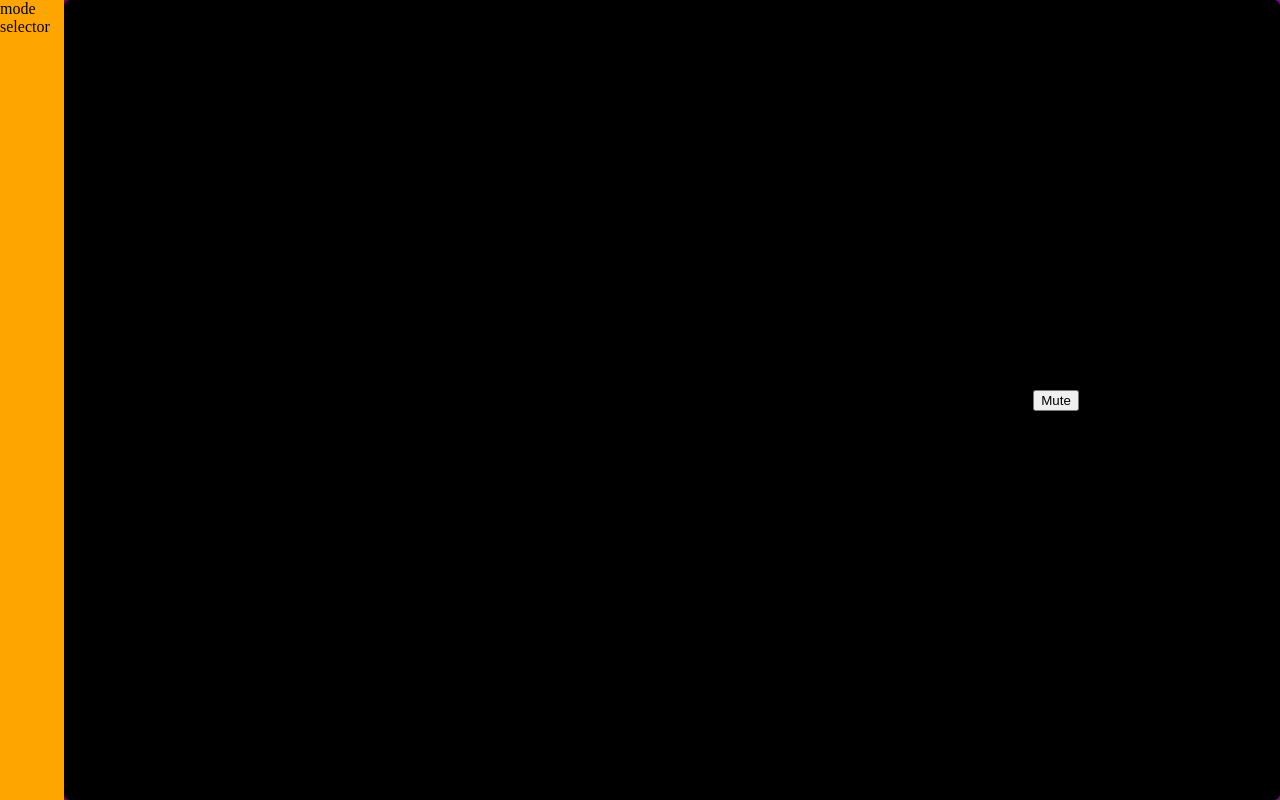
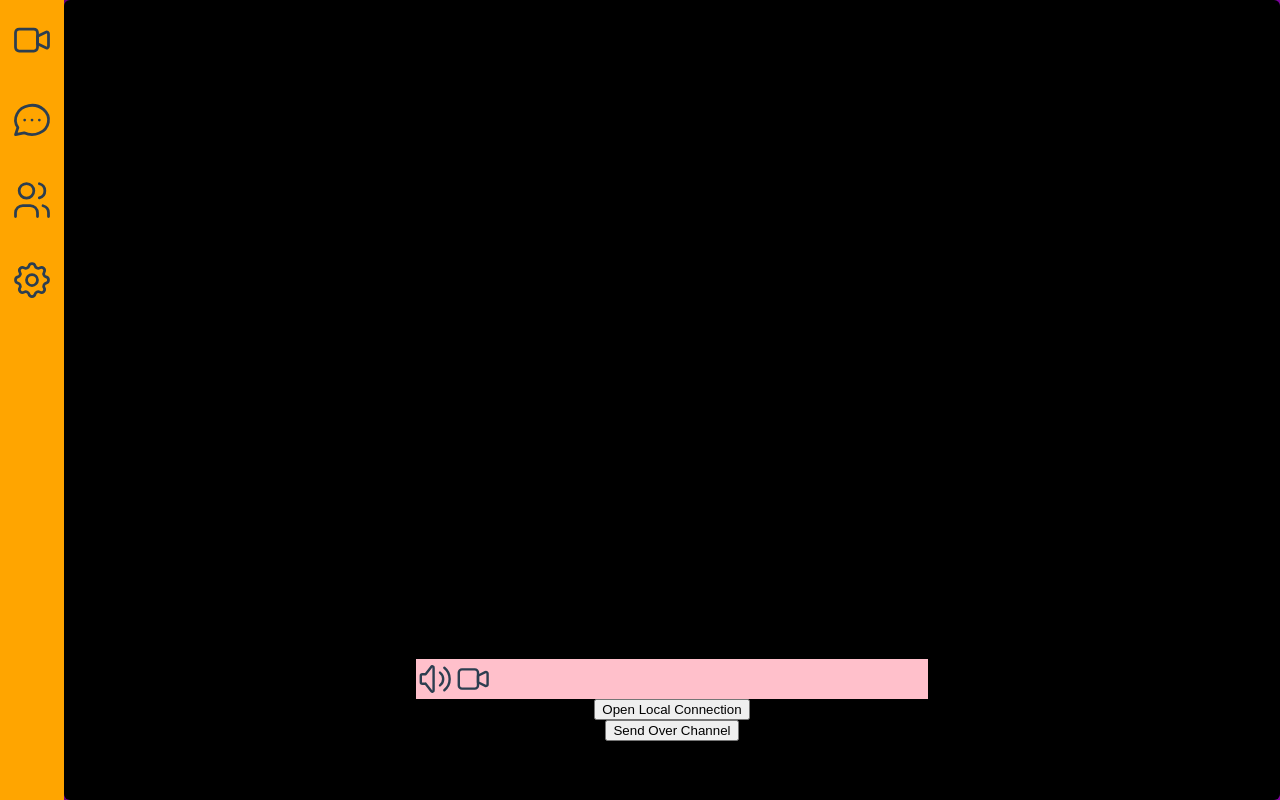
Before and after one commit to gavinbarrett/VPortal, a React app: page /#/user in a window 1280 px wide. Built offline with nearby package versions, Linux system fonts and the light colour scheme; no server answers; the HTML template or start-up script is replaced by a standard one.

Commit message:
Pushing code with paths to deployment SSL keys.

```diff
--- a/package.json
+++ b/package.json
@@ -12,7 +12,9 @@
   "license": "ISC",
   "dependencies": {
     "bcrypt": "^5.0.0",
+    "dotenv": "^8.2.0",
     "express": "^4.17.1",
+    "nodemon": "^2.0.6",
     "pg": "^8.4.2",
     "react": "^17.0.1",
     "react-dom": "^17.0.1",
@@ -20,6 +22,7 @@
     "socket.io": "^3.0.0",
     "socket.io-client": "^3.0.0",
     "ts-loader": "^8.0.9",
+    "twilio": "^3.51.0",
     "typescript": "^4.0.5",
     "webpack": "^5.4.0",
     "webpack-cli": "^4.2.0"
--- a/src/components/UserInterface.tsx
+++ b/src/components/UserInterface.tsx
@@ -3,9 +3,56 @@ import { Navigation } from './Navigation';
 import { VideoClient } from './VideoClient';
 import './sass/UserInterface.scss';
 
+const SettingsButton = () => {
+	return (<div className="modebutton">
+	<svg xmlns="http://www.w3.org/2000/svg" class="icon icon-tabler icon-tabler-settings" width="44" height="44" viewBox="0 0 24 24" stroke-width="1.5" stroke="#2c3e50" fill="none" stroke-linecap="round" stroke-linejoin="round">
+  <path stroke="none" d="M0 0h24v24H0z" fill="none"/>
+  <path d="M10.325 4.317c.426 -1.756 2.924 -1.756 3.35 0a1.724 1.724 0 0 0 2.573 1.066c1.543 -.94 3.31 .826 2.37 2.37a1.724 1.724 0 0 0 1.065 2.572c1.756 .426 1.756 2.924 0 3.35a1.724 1.724 0 0 0 -1.066 2.573c.94 1.543 -.826 3.31 -2.37 2.37a1.724 1.724 0 0 0 -2.572 1.065c-.426 1.756 -2.924 1.756 -3.35 0a1.724 1.724 0 0 0 -2.573 -1.066c-1.543 .94 -3.31 -.826 -2.37 -2.37a1.724 1.724 0 0 0 -1.065 -2.572c-1.756 -.426 -1.756 -2.924 0 -3.35a1.724 1.724 0 0 0 1.066 -2.573c-.94 -1.543 .826 -3.31 2.37 -2.37c1 .608 2.296 .07 2.572 -1.065z" />
+  <circle cx="12" cy="12" r="3" />
+</svg>
+</div>);
+}
+
+const FriendsButton = () => {
+	return (<div className="modebutton">
+	<svg xmlns="http://www.w3.org/2000/svg" class="icon icon-tabler icon-tabler-users" width="44" height="44" viewBox="0 0 24 24" stroke-width="1.5" stroke="#2c3e50" fill="none" stroke-linecap="round" stroke-linejoin="round">
+  <path stroke="none" d="M0 0h24v24H0z" fill="none"/>
+  <circle cx="9" cy="7" r="4" />
+  <path d="M3 21v-2a4 4 0 0 1 4 -4h4a4 4 0 0 1 4 4v2" />
+  <path d="M16 3.13a4 4 0 0 1 0 7.75" />
+  <path d="M21 21v-2a4 4 0 0 0 -3 -3.85" />
+</svg>
+</div>);
+}
+
+const TextChatButton = () => {
+	return (<div className="modebutton">
+	<svg xmlns="http://www.w3.org/2000/svg" class="icon icon-tabler icon-tabler-message-circle-2" width="44" height="44" viewBox="0 0 24 24" stroke-width="1.5" stroke="#2c3e50" fill="none" stroke-linecap="round" stroke-linejoin="round">
+  <path stroke="none" d="M0 0h24v24H0z" fill="none"/>
+  <path d="M3 20l1.3 -3.9a9 8 0 1 1 3.4 2.9l-4.7 1" />
+  <line x1="12" y1="12" x2="12" y2="12.01" />
+  <line x1="8" y1="12" x2="8" y2="12.01" />
+  <line x1="16" y1="12" x2="16" y2="12.01" />
+</svg>
+</div>);
+}
+
+const VideoChatButton = () => {
+	return (<div className="modebutton">
+<svg xmlns="http://www.w3.org/2000/svg" class="icon icon-tabler icon-tabler-video" width="44" height="44" viewBox="0 0 24 24" stroke-width="1.5" stroke="#2c3e50" fill="none" stroke-linecap="round" stroke-linejoin="round">
+  <path stroke="none" d="M0 0h24v24H0z" fill="none"/>
+  <path d="M15 10l4.553 -2.276a1 1 0 0 1 1.447 .894v6.764a1 1 0 0 1 -1.447 .894l-4.553 -2.276v-4z" />
+  <rect x="3" y="6" width="12" height="12" rx="2" />
+</svg>
+</div>);
+}
+
 const ModeSelector = () => {
 	return (<div className="modeselector">
-		{"mode selector"}
+		<VideoChatButton/>
+		<TextChatButton/>
+		<FriendsButton/>
+		<SettingsButton/>
 	</div>);
 }
 
--- a/src/components/VideoClient.tsx
+++ b/src/components/VideoClient.tsx
@@ -2,45 +2,167 @@ import React, { useEffect, useState } from 'react';
 import { io } from 'socket.io-client';
 import './sass/VideoClient.scss';
 
+const DisplayVideo = ({updateHidden, toggleHidden}) => {
+
+	const toggleVideo = async () => {
+		await updateHidden(true);
+		await toggleHidden();
+	}
+
+	return (<div className="videobutton" onClick={toggleVideo}>
+	<svg xmlns="http://www.w3.org/2000/svg" class="icon icon-tabler icon-tabler-video" width="44" height="44" viewBox="0 0 24 24" stroke-width="1.5" stroke="#2c3e50" fill="none" stroke-linecap="round" stroke-linejoin="round">
+  <path stroke="none" d="M0 0h24v24H0z" fill="none"/>
+  <path d="M15 10l4.553 -2.276a1 1 0 0 1 1.447 .894v6.764a1 1 0 0 1 -1.447 .894l-4.553 -2.276v-4z" />
+  <rect x="3" y="6" width="12" height="12" rx="2" />
+</svg>
+</div>);
+}
+
+const HideVideo = ({updateHidden, toggleHidden}) => {
+
+	const toggleVideo = async () => {
+		await updateHidden(false);
+		await toggleHidden();
+	}
+
+	return (<div className="videobutton" onClick={toggleVideo}>
+	<svg xmlns="http://www.w3.org/2000/svg" class="icon icon-tabler icon-tabler-video-off" width="44" height="44" viewBox="0 0 24 24" stroke-width="1.5" stroke="#2c3e50" fill="none" stroke-linecap="round" stroke-linejoin="round">
+  <path stroke="none" d="M0 0h24v24H0z" fill="none"/>
+  <line x1="3" y1="3" x2="21" y2="21" />
+  <path d="M15 11v-1l4.553 -2.276a1 1 0 0 1 1.447 .894v6.764a1 1 0 0 1 -.675 .946" />
+  <path d="M10 6h3a2 2 0 0 1 2 2v3m0 4v1a2 2 0 0 1 -2 2h-8a2 2 0 0 1 -2 -2v-8a2 2 0 0 1 2 -2h1" />
+</svg>
+</div>);
+}
+
+const Muted = ({updateMuted, toggleMute}) => {
+
+	const toggleSound = async () => {
+		await updateMuted(false);
+		await toggleMute();
+	}
+
+	return (<div className="soundbutton" onClick={toggleSound}>
+	<svg xmlns="http://www.w3.org/2000/svg" class="icon icon-tabler icon-tabler-volume-3" width="44" height="44" viewBox="0 0 24 24" stroke-width="1.5" stroke="#2c3e50" fill="none" stroke-linecap="round" stroke-linejoin="round">
+  <path stroke="none" d="M0 0h24v24H0z" fill="none"/>
+  <path d="M6 15h-2a1 1 0 0 1 -1 -1v-4a1 1 0 0 1 1 -1h2l3.5 -4.5a.8 .8 0 0 1 1.5 .5v14a.8 .8 0 0 1 -1.5 .5l-3.5 -4.5" />
+  <path d="M16 10l4 4m0 -4l-4 4" />
+</svg>
+</div>);
+}
+
+const Unmuted = ({updateMuted, toggleMute}) => {
+
+	const toggleSound = async () => {
+		await updateMuted(true);
+		await toggleMute();
+	}
+
+	return(<div className="soundbutton" onClick={toggleSound}>
+	<svg xmlns="http://www.w3.org/2000/svg" class="icon icon-tabler icon-tabler-volume" width="44" height="44" viewBox="0 0 24 24" stroke-width="1.5" stroke="#2c3e50" fill="none" stroke-linecap="round" stroke-linejoin="round">
+  <path stroke="none" d="M0 0h24v24H0z" fill="none"/>
+  <path d="M15 8a5 5 0 0 1 0 8" />
+  <path d="M17.7 5a9 9 0 0 1 0 14" />
+  <path d="M6 15h-2a1 1 0 0 1 -1 -1v-4a1 1 0 0 1 1 -1h2l3.5 -4.5a.8 .8 0 0 1 1.5 .5v14a.8 .8 0 0 1 -1.5 .5l-3.5 -4.5" />
+</svg>
+</div>);
+}
+
 const VideoController = ({constraints, updateConstraints}) => {
 
+	const [muted, updateMuted] = useState(false);
+	const [hidden, updateHidden] = useState(false);
+
 	const toggleMute = async () => {
-		constraints["audio"] ? await updateConstraints({audio: false, video: true}) : await updateConstraints({audio: true, video: true});
+		constraints["audio"] ? await updateConstraints({audio: false, video: !hidden}) : await updateConstraints({audio: true, video: !hidden});
+	}
+
+	const toggleHidden = async () => {
+		constraints["video"] ? await updateConstraints({audio: !muted, video: false}) : await updateConstraints({audio: !muted, video: true});
 	}
 
 	return (<div className="videocontroller">
-		<button onClick={toggleMute}>Mute</button>
+		{muted ? <Muted updateMuted={updateMuted} toggleMute={toggleMute}/> : <Unmuted updateMuted={updateMuted} toggleMute={toggleMute}/>}
+		{hidden ? <HideVideo updateHidden={updateHidden} toggleHidden={toggleHidden}/> : <DisplayVideo updateHidden={updateHidden} toggleHidden={toggleHidden}/>}
 	</div>);
 }
 
 const VideoClient = () => {
 
-	const endpoint = 'http://localhost:3000';
 	const [socket, updateSocket] = useState(io());
+	const [localConnection, updateLocalConnection] = useState(null);
+	const [dataChannel, updateDataChannel] = useState(null);
+	const [serverConfig, updateServerConfig] = useState(null);
 	const [constraints, updateConstraints] = useState({audio: true, video: true});
 
-	const handleSuccess = (stream, video) => {
+	useEffect(() => {
+		// grab video element
+		const video = document.getElementById('videoplayer');
+		// display local video stream
+		navigator.mediaDevices.getUserMedia(constraints).then((stream) => displayLocalFeed(stream, video)).catch(handleError);
+		// return list of Twilio STUN/TURN servers for establishing RTC Peer Connections
+		configureServer();
+	}, [constraints]);
+
+	const configureServer = async () => {
+		const t = await fetch('/gettoken', {method: 'GET', headers: {'Content-Type': 'json/application'}});
+		const data = await t.json();
+		console.log(data.iceServers);
+		updateServerConfig(data.iceServers);
+		console.log('Ice candidates updated.');
+		updateLocalConnection(new RTCPeerConnection({iceServers: [data.iceServers[0]]}));
+	}
+
+	const connectPeer = async () => {
+		// FIXME: send with socket io to server
+		// create an SDP offer
+		const offer = await localConnection.createOffer();
+		// set local description
+		await localConnection.setLocalDescription(offer);
+		console.log('Emitting');
+		socket.connect('http://192.168.1.46:5555');
+		socket.on('answer', data => {
+			console.log(data);
+		});
+		socket.emit('offer', { offer });
+	}
+
+	const displayLocalFeed = async (stream, video) => {
 		// insert stream into video tag
 		video.srcObject = stream;
+		// console.log(stream.getTracks());
 	}
 
 	const handleError = (error) => {
 		console.log(`Error: ${error.message}, ${error.name}`);
 	}
 
-	useEffect(() => {
-		const video = document.getElementById('videoplayer');
-		navigator.mediaDevices.getUserMedia(constraints).then((stream) => handleSuccess(stream, video)).catch(handleError);
-		socket.connect(endpoint);
-	}, [constraints]);
+	const dataChannelOpen = () => {
+		console.log('channel opened');
+	}
 
-	socket.on('greeting', (data) => {
-		console.log(data);
-	});
+	const dataChannelClose = () => {
+		console.log('channel closed');
+	}
+
+	const send = () => {
+		connectPeer();
+	}
+
+	const dat = () => {
+		console.log(dataChannel);
+		dataChannel.send(JSON.stringify({"hello":"there"}));
+	}
+
+	//socket.on('broadcast', n => {
+	//	console.log(n);
+	//});
 
 	return (<div className="container">
 		<video id="videoplayer" playsInline={true} autoPlay={true}></video>
 		<VideoController constraints={constraints} updateConstraints={updateConstraints}/>
+		<button onClick={send}>Open Local Connection</button>
+		<button onClick={dat}>Send Over Channel</button>
 	</div>);
 }
 
--- a/src/components/sass/UserInterface.scss
+++ b/src/components/sass/UserInterface.scss
@@ -15,3 +15,11 @@
 	height: 100vh;
 	background: pink;
 }
+
+.modebutton {
+	width: 5vw;
+	height: 10vh;
+	display: flex;
+	justify-content: center;
+	align-items: center;
+}
--- a/src/components/sass/VideoClient.scss
+++ b/src/components/sass/VideoClient.scss
@@ -2,6 +2,7 @@
 	width: 95vw;
 	height: 100vh;
 	display: flex;
+	flex-direction: column;
 	justify-content: center;
 	align-items: center;
 	background: black;
@@ -15,3 +16,35 @@
 	border-radius: 4px;
 	overflow: hidden;
 }
+
+.videocontroller {
+	width: 40vw;
+	height: 5vh;
+	display: flex;
+	justify-content: flex-start;
+	align-items: center;
+	background: pink;
+}
+
+.soundbutton {
+	width: 3vw;
+	height: 3vh;
+	display: flex;
+	justify-content: center;
+	align-items: center;
+	cursor: pointer;
+}
+
+.videobutton {
+	width: 3vw;
+	height: 3vh;
+	display: flex;
+	justify-content: center;
+	align-items: center;
+	cursor: pointer;
+}
+
+.conn {
+	color: white;
+	background: gray;
+}
```
Also changed, not shown: server.ts (+52 -12 lines), 2 other files (tests, documents, lock files or other folders).
